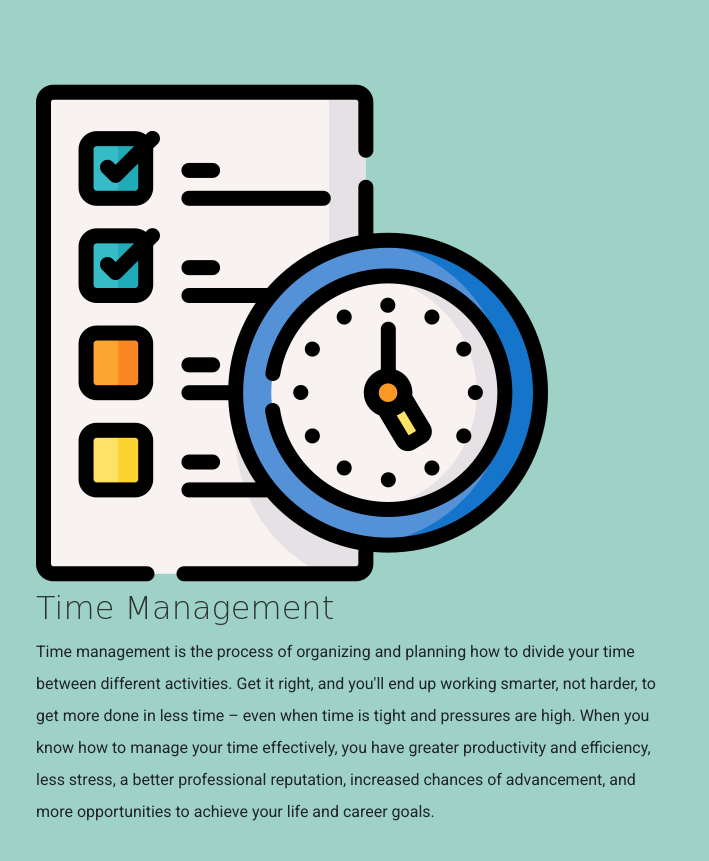
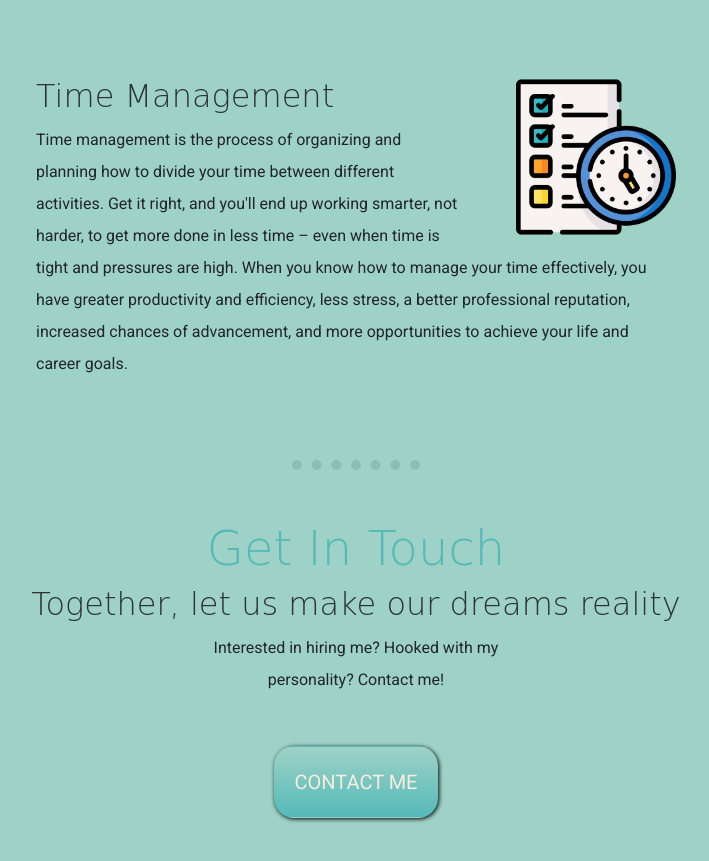
Before and after one commit to bryanlazzy/Profile, a plain HTML site: page index.html in a window 1280 px wide. Shown: the part 1709-2570 px from the top of the page, without its empty margins (284-993 px from the left). Drawn offline with nearby package versions, Linux system fonts and the light colour scheme; a web font is replaced by a local one.

Commit message:
Update styles.css

```diff
--- a/styles/styles.css
+++ b/styles/styles.css
@@ -72,7 +72,7 @@ a{
   width: 25%;
   margin-right: 50px;
 }
-.console-img{
+.time-img{
   float: right;
   width: 25%;
   margin-left: 50px;
```
